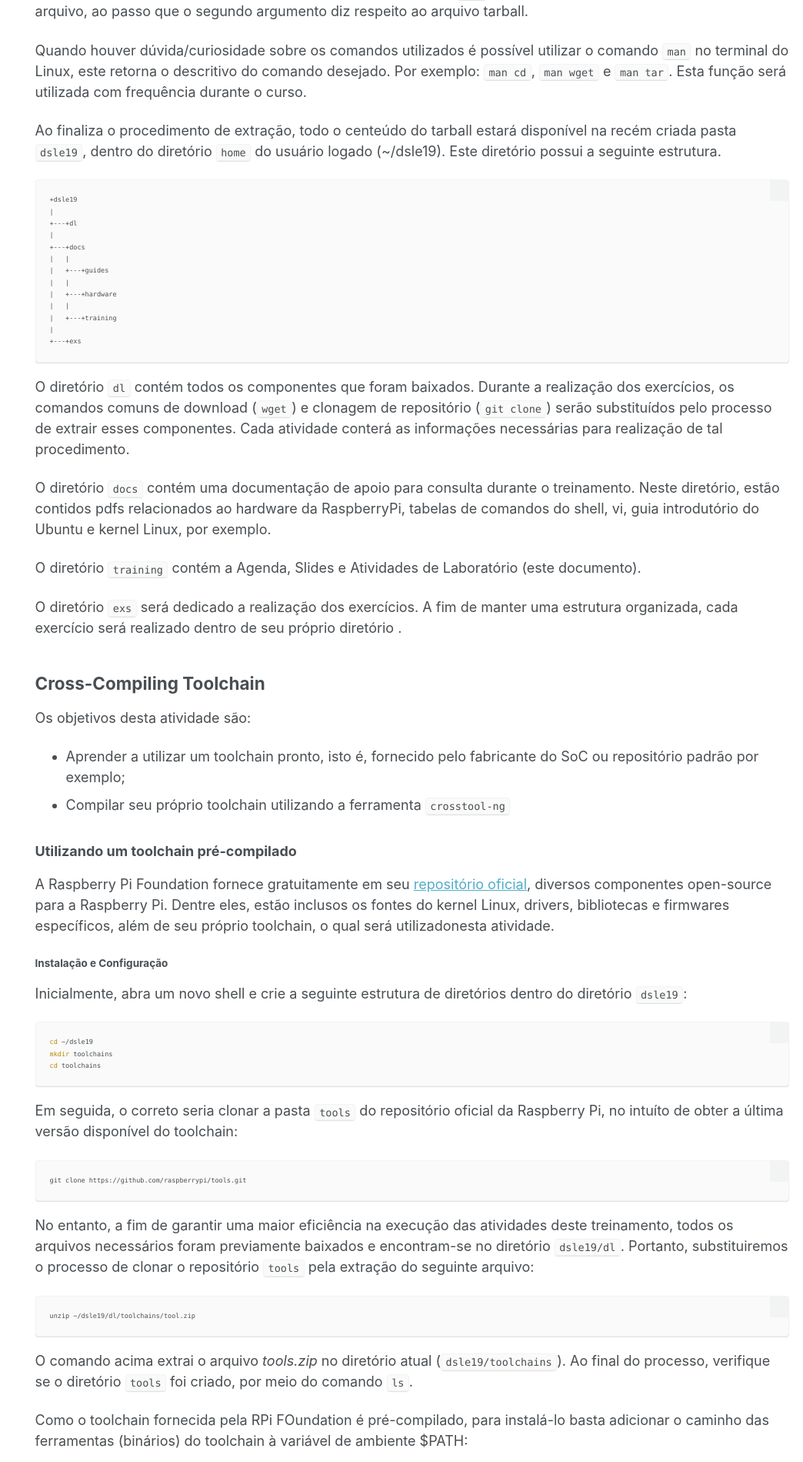
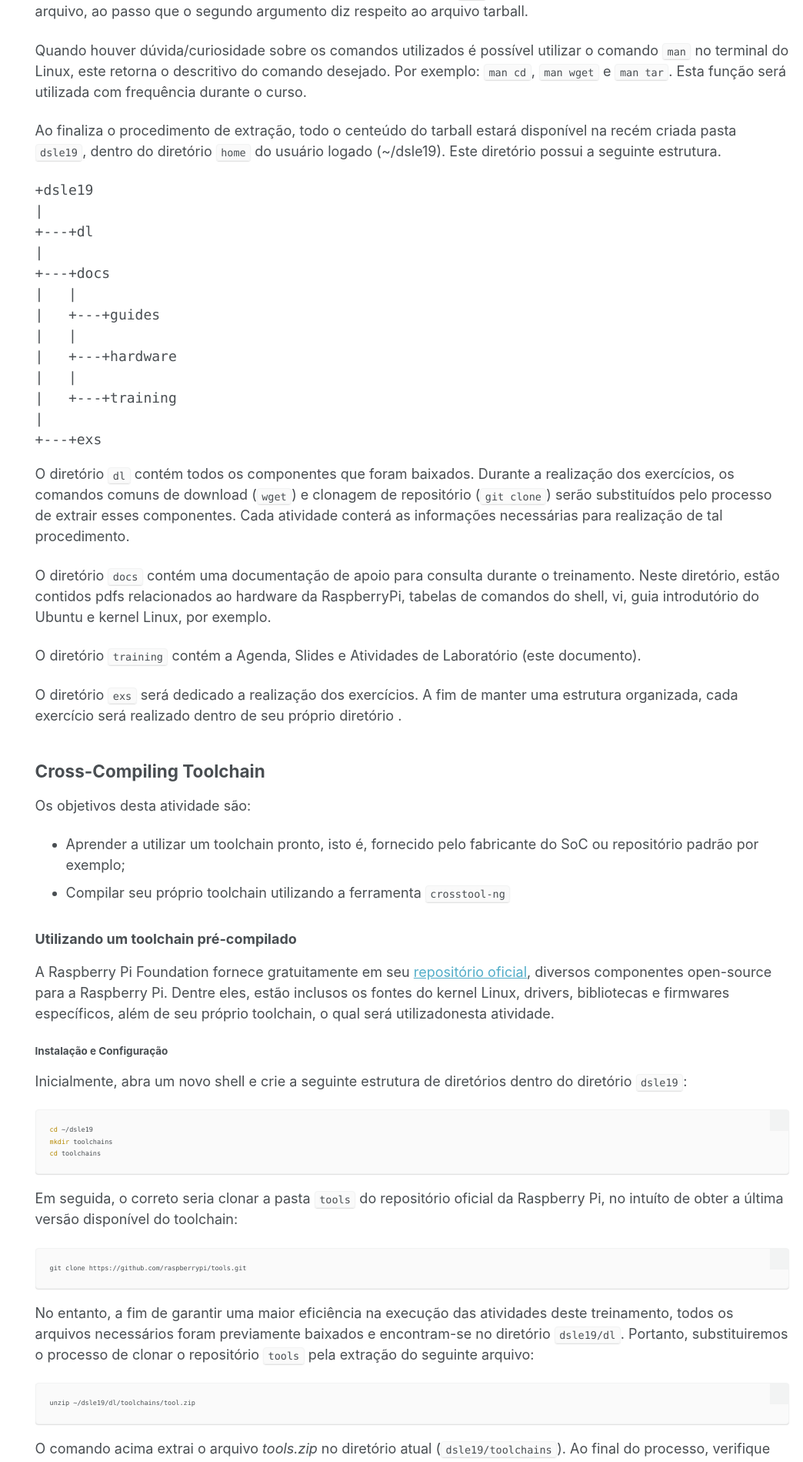
Before and after one commit to brandaogbs/brandaogbs.github.io, a Jekyll site: the page built from _pages/linux/01.md, in a window 1280 px wide. Shown: the part 1107-3006 px from the top of the page at 77% size, without its empty margins (236-1280 px from the left). Built offline with Jekyll 4.4.1, drawn with Linux system fonts in a browser that asks for light colours.

Commit message:
linux 01

````diff
--- a/_pages/linux/01.md
+++ b/_pages/linux/01.md
@@ -44,7 +44,7 @@ Quando houver dúvida/curiosidade sobre os comandos utilizados é possível util
 
 Ao finaliza o procedimento de extração, todo o centeúdo do tarball estará disponível na recém criada pasta `dsle19`, dentro do diretório `home` do usuário logado (~/dsle19). Este diretório possui a seguinte estrutura.
 
-```
+<pre>
 +dsle19
 |
 +---+dl
@@ -58,7 +58,7 @@ Ao finaliza o procedimento de extração, todo o centeúdo do tarball estará di
 |   +---+training
 |
 +---+exs
-```
+</pre>
 
 O diretório `dl` contém todos os componentes que foram baixados. Durante a realização dos exercícios, os comandos comuns de download (`wget`) e clonagem de repositório (`git clone`) serão substituídos pelo processo de extrair esses componentes. Cada atividade conterá as informações necessárias para realização de tal procedimento.
 
@@ -110,11 +110,9 @@ export PATH=$PATH:~/dsle19/toolchains/tools/arm-bcm2708/gcc-linaro-arm-linux-gnu
 ```
 
 
+# Navegação
 
-# Navegação
----
-
-[Introdução](/linux/intro)
-[**Dia 1**](/linux/01)
-[Dia 2](/linux/02)
-[Dia 3](/linux/03)
+* [Introdução](/linux/intro)
+* [**Dia 1**](/linux/01)
+* [Dia 2](/linux/02)
+* [Dia 3](/linux/03)
````
Also changed, not shown: _pages/linux/intro.md (+4 -4 lines).
